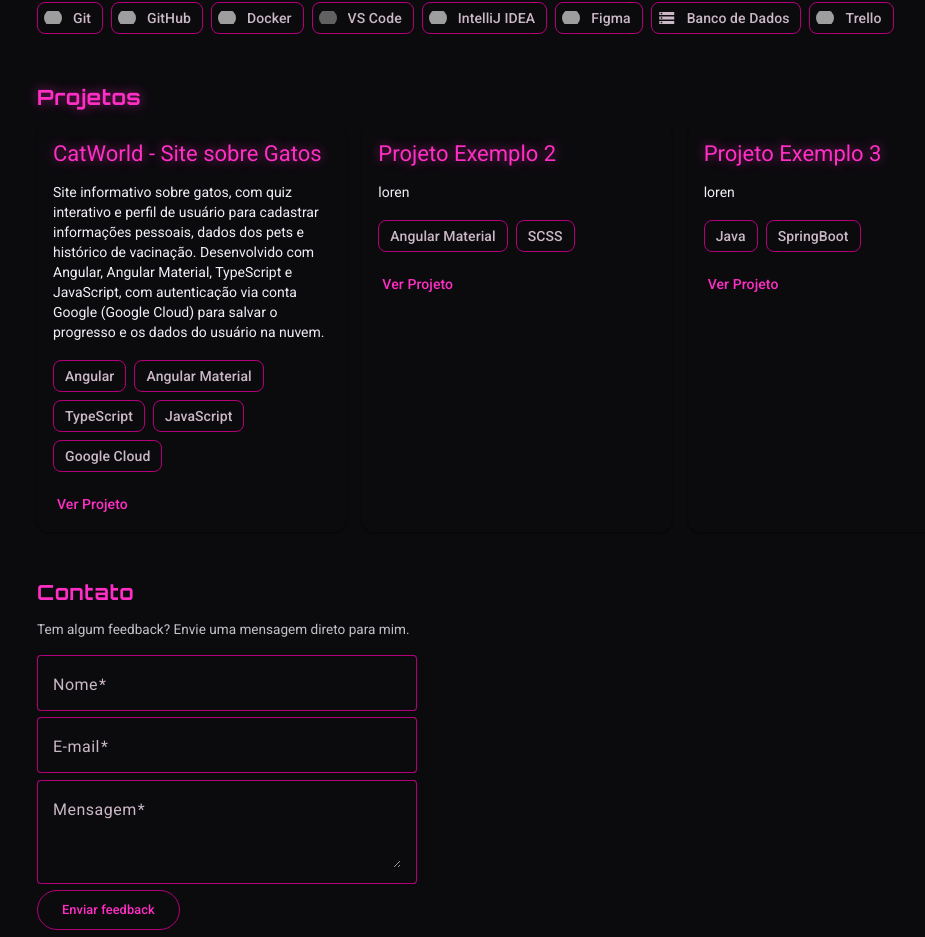
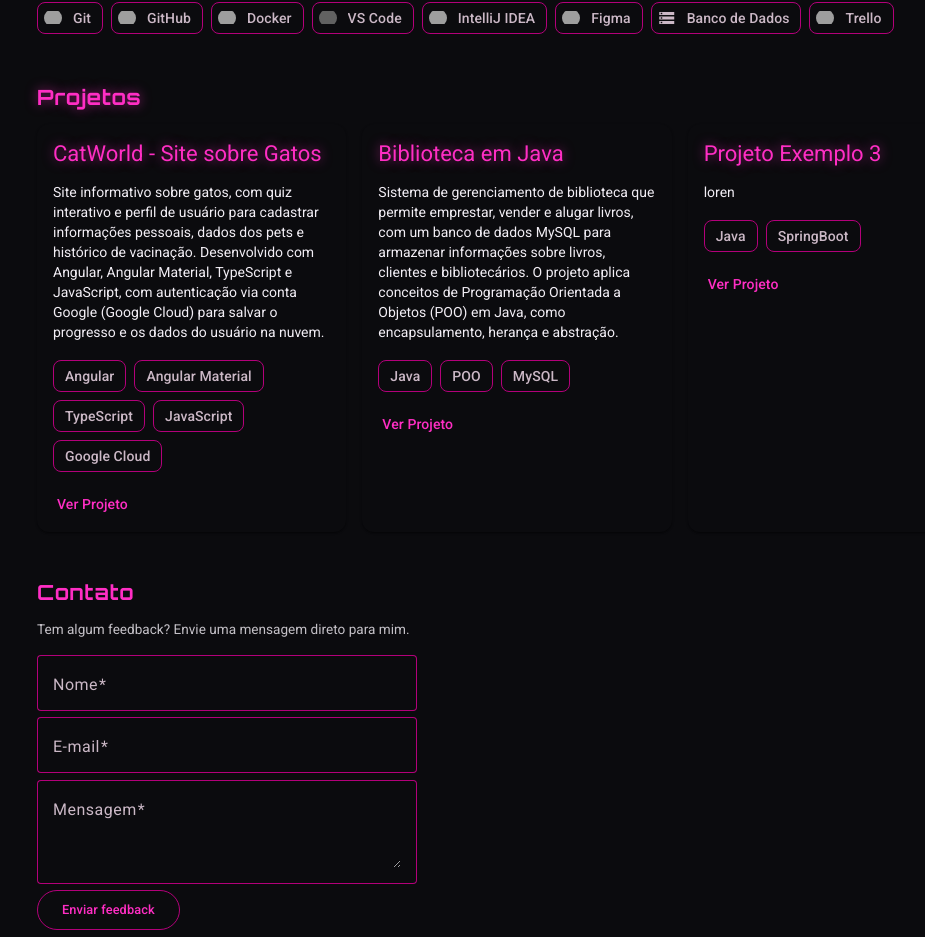
Before and after one commit to MariaClaraCorecha/portfolio, an Angular app: page / in a window 1280 px wide. Shown: the part 1964-2901 px from the top of the page, without its empty margins (123-1048 px from the left). Built offline with nearby package versions, Linux system fonts and the light colour scheme; grey boxes are pictures that could not be loaded.

Commit message:
feat: update project details for 'Biblioteca em Java' in projects list

```diff
--- a/src/app/projects/projects.ts
+++ b/src/app/projects/projects.ts
@@ -26,10 +26,11 @@ export class Projects {
       link: 'https://catworld-ten.vercel.app/',
     },
     {
-      title: 'Projeto Exemplo 2',
-      description: 'loren',
-      tech: ['Angular Material', 'SCSS'],
-      link: '#',
+      title: 'Biblioteca em Java',
+      description:
+        'Sistema de gerenciamento de biblioteca que permite emprestar, vender e alugar livros, com um banco de dados MySQL para armazenar informações sobre livros, clientes e bibliotecários. O projeto aplica conceitos de Programação Orientada a Objetos (POO) em Java, como encapsulamento, herança e abstração.',
+      tech: ['Java', 'POO', 'MySQL'],
+      link: 'https://github.com/MariaClaraCorecha/Biblioteca',
     },
     {
       title: 'Projeto Exemplo 3',
```
